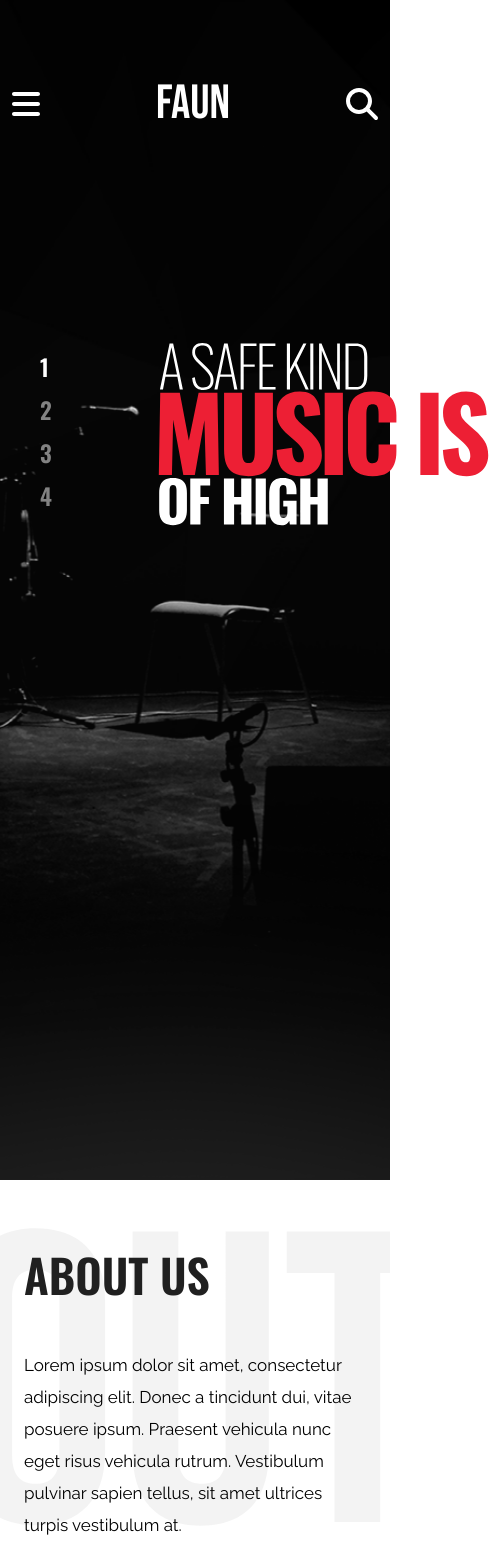
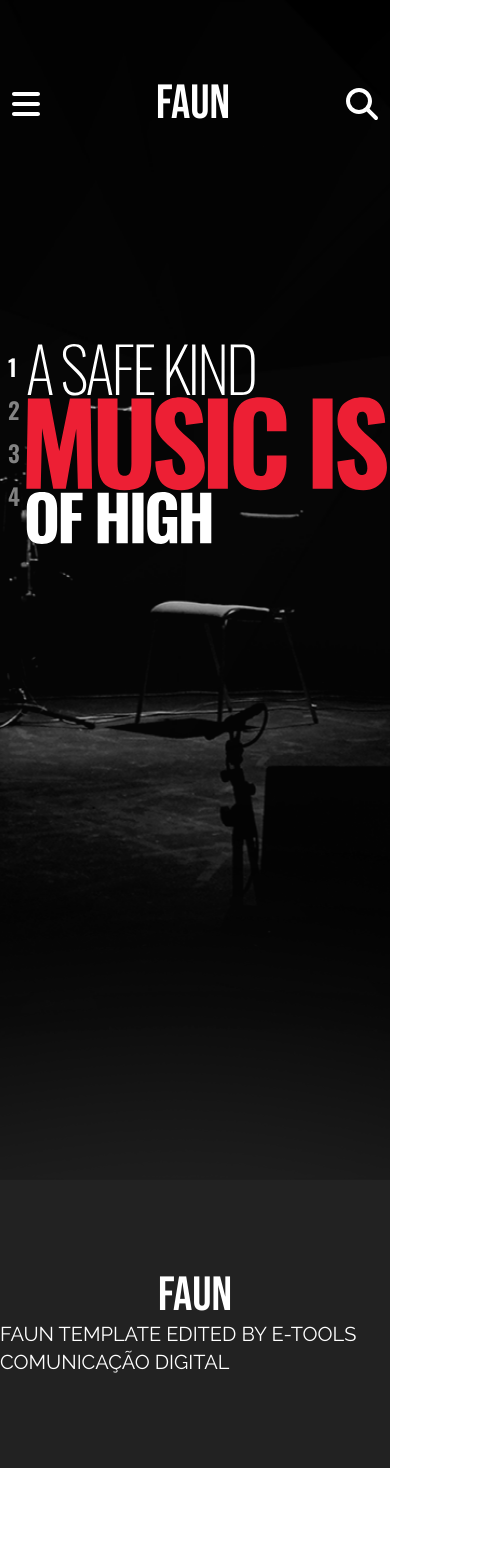
Before and after one commit to leandronunesdev/gpac, a React (Vite) app: page / in a window 390 px wide. Shown: the top 1568 px of the page, 491 px wide, since content can reach past the window. After the commit the page ends 1468 px from the top, so only its background shows below. Built offline with nearby package versions, Linux system fonts and the light colour scheme; no server answers.

Commit message:
hero responsive adjustments

```diff
--- a/src/components/Hero.tsx
+++ b/src/components/Hero.tsx
@@ -19,7 +19,7 @@ const Hero = () => {
 
   return (
     <div className="h-[1180px] bg-hero-pattern bg-cover bg-no-repeat bg-center bg-darkGray w-full">
-      <div className="left-0 right-0 pl-10 pr-0 pt-[334px] pb-0 flex bg-hero-gray-pattern h-full bg-cover bg-no-repeat bg-center w-full">
+      <div className="max-sm:pl-2 left-0 right-0 pl-10 pr-0 pt-[334px] pb-0 flex bg-hero-gray-pattern h-full bg-cover bg-no-repeat bg-center w-full">
         <div className="w-[1280px] mx-auto flex">
           <div>
             <ul className="flex flex-col justify-between h-[456px] md:h-[456px] sm:h-[360px] max-sm:h-[180px] pt-4 text-[23px] font-semibold font-oswald text-white">
@@ -40,7 +40,7 @@ const Hero = () => {
           </div>
           <div>
             <img
-              className="ml-[30%] animate-fade-in-right"
+              className="lg:ml-[20%] animate-fade-in-right"
               src={IMAGE_OPTIONS[imageIndex].url}
             />
           </div>
--- a/src/routes/Home.tsx
+++ b/src/routes/Home.tsx
@@ -2,16 +2,16 @@ import Hero from "../components/Hero";
 import Video from "../components/Video";
 import About from "../components/About";
 import Hire from "../components/Hire";
-import Playlists from "../components/PlayLists";
+import Playlists from "../components/Playlists";
 
 const Home = () => {
   return (
     <>
       <Hero />
-      <About />
+      {/* <About />
       <Video />
       <Playlists />
-      <Hire title="Want to hire us?" buttonType="page" />
+      <Hire title="Want to hire us?" buttonType="page" /> */}
     </>
   );
 };
```
